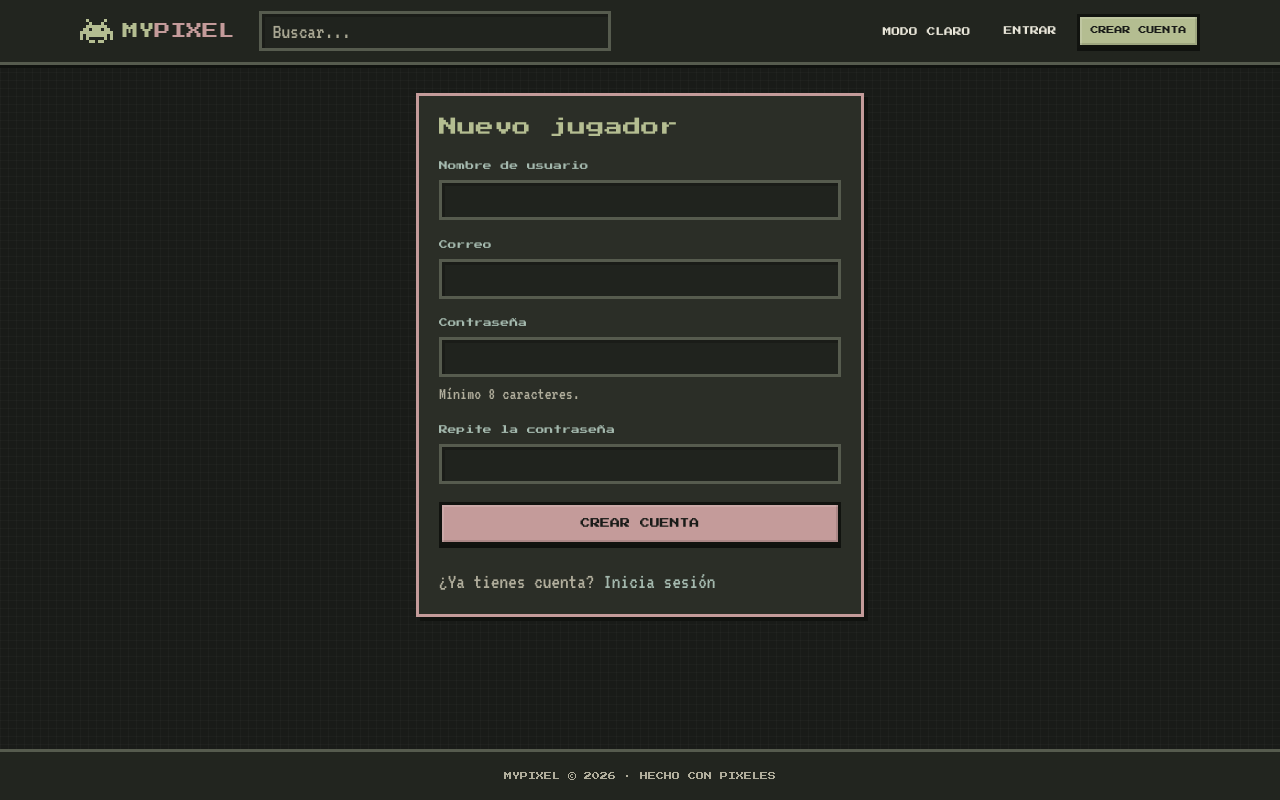
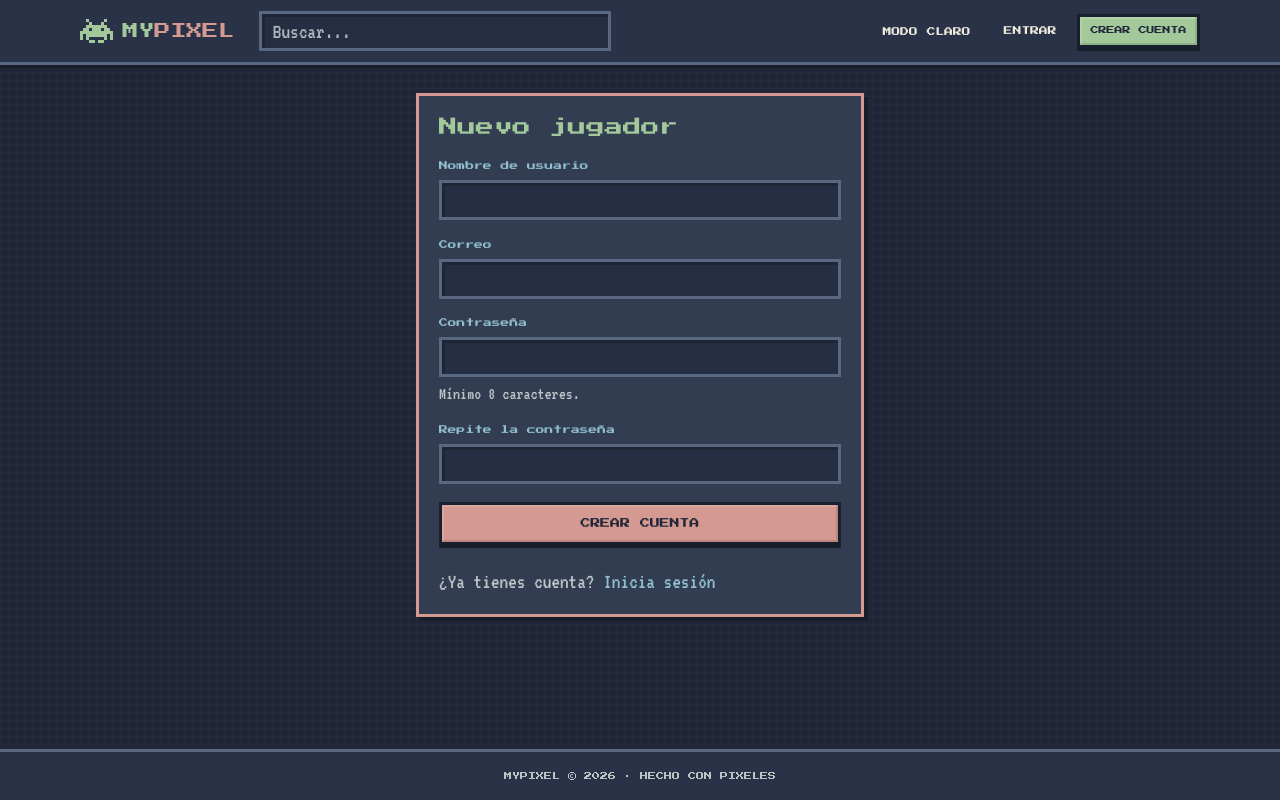
Before and after one commit to css40/mypixel, a Flask app: page /auth/register in a window 1280 px wide. Run offline with Flask 3, Linux system fonts and the light colour scheme; some libraries are stand-ins or nearby versions.

Commit message:
nuevo evento pixel

```diff
--- a/app/static/css/pixel.css
+++ b/app/static/css/pixel.css
@@ -8,32 +8,32 @@
 /* 1. TOKENS ----------------------------------------------------------------- */
 :root {
   color-scheme: dark;
-  --bg: #191b18;
-  --bg-2: #22251f;
-  --panel: #2b2e27;
-  --panel-2: #363a31;
-  --line: #565b4e;
-  --ink: #e9e6d9;
-  --muted: #b1ae9c;
-  --green: #b4bd91;
-  --green-d: #87916b;
-  --cyan: #a4b9ae;
-  --cyan-d: #748d82;
-  --magenta: #c49b9a;
-  --magenta-d: #916f70;
-  --yellow: #d5c28e;
-  --yellow-d: #9f8958;
-  --red: #ce9287;
-  --red-d: #98665e;
-  --black: #11130f;
-  --white: #f5f2e8;
-  --button-ink: #191b18;
-  --shadow: #10120f;
-  --input-bg: #20231e;
+  --bg: #202638;
+  --bg-2: #293247;
+  --panel: #333d52;
+  --panel-2: #404b61;
+  --line: #596780;
+  --ink: #f1ecdf;
+  --muted: #bdc3c5;
+  --green: #a3c99b;
+  --green-d: #73966d;
+  --cyan: #91bfd0;
+  --cyan-d: #638fa1;
+  --magenta: #d49a91;
+  --magenta-d: #a96e69;
+  --yellow: #e3bd78;
+  --yellow-d: #b28d52;
+  --red: #d98c82;
+  --red-d: #a85f5b;
+  --black: #19202d;
+  --white: #fbf5e9;
+  --button-ink: #202638;
+  --shadow: #171d29;
+  --input-bg: #252e42;
   --input-shadow: rgba(0, 0, 0, .2);
-  --placeholder: #aaa894;
-  --focus-ring: rgba(164, 185, 174, .3);
-  --code-bg: #20221e;
+  --placeholder: #aeb8c0;
+  --focus-ring: rgba(145, 191, 208, .3);
+  --code-bg: #252e42;
   --b: 3px;
   --font-px: "Press Start 2P", ui-monospace, "Courier New", monospace;
   --font-body: "VT323", ui-monospace, "Courier New", monospace;
```
Also changed, not shown: other parts of app/static/css/pixel.css (+26 -26 lines).
